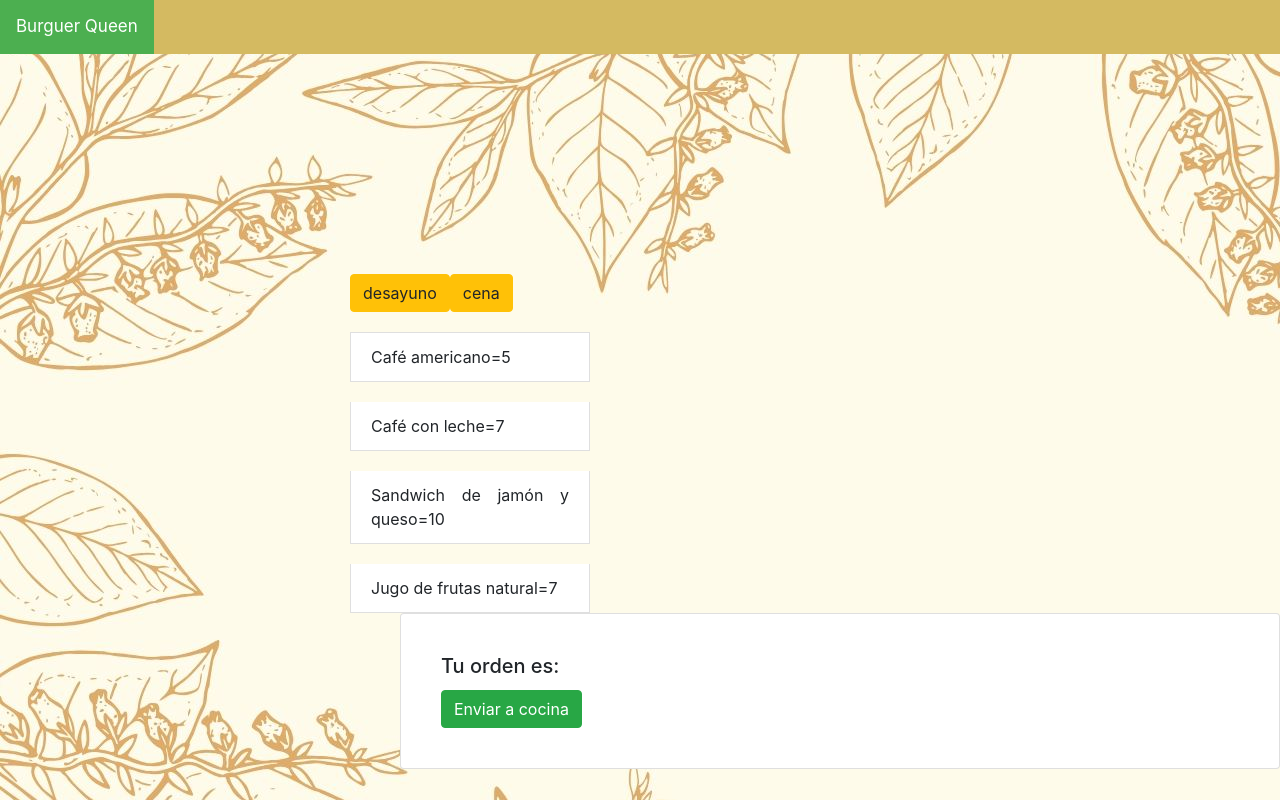
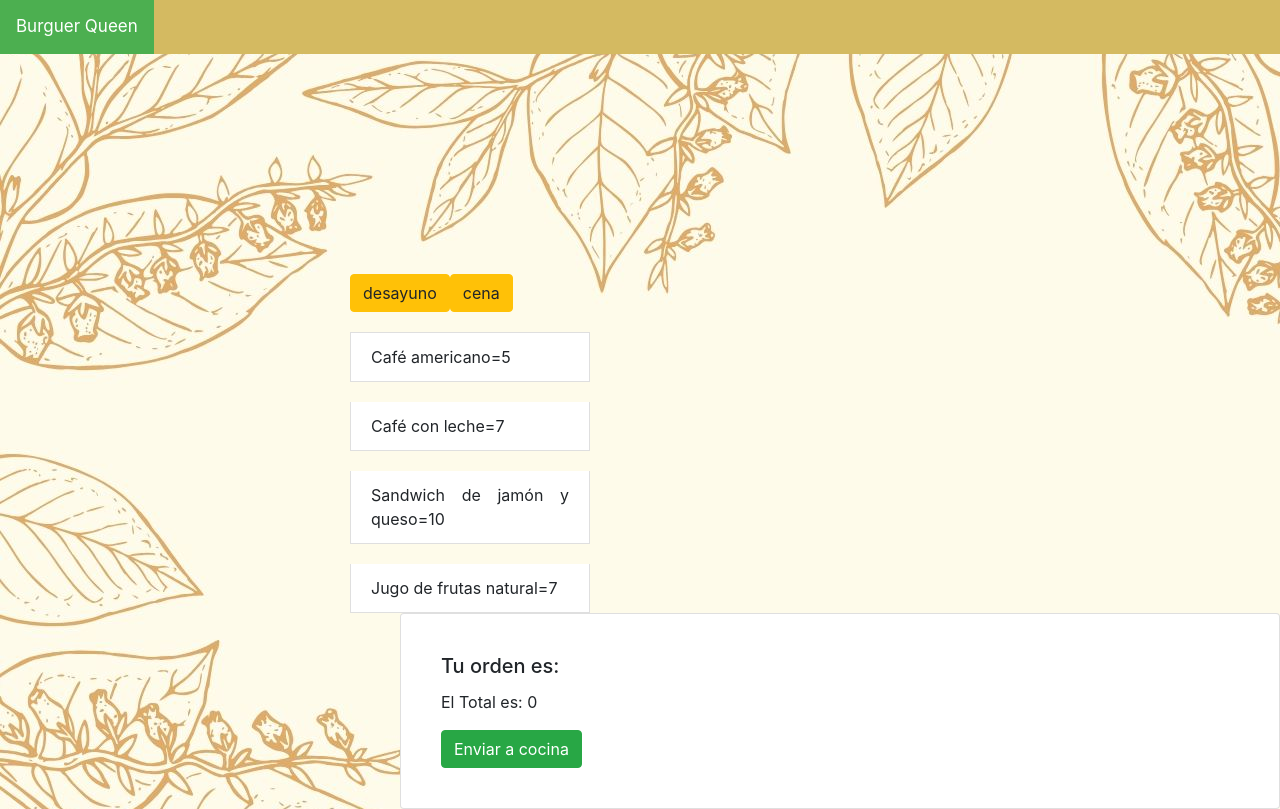
Before and after one commit to LujanWorld/GDL004-burger-queen, a React (Create React App) app: page / in a window 1280 px wide. Both pictures are taken after typing "Sample" into the empty fields and a click on the input "Next". Built offline with nearby package versions, Linux system fonts and the light colour scheme.

Commit message:
sum of items

```diff
--- a/src/Main.js
+++ b/src/Main.js
@@ -6,18 +6,24 @@ import ListGroup from "react-bootstrap/ListGroup";
 export default function Main(props) {
   const [activeType, setActiveType] = useState("desayuno");
   const [order, setOrder] = useState([]);
-  console.log(props.items);
+  // console.log(props.items);
   let uniqueTypes = [];
   props.items.forEach((el) => {
-    console.log(el.type);
+    // console.log(el.type);
     let pos = uniqueTypes.indexOf(el.type);
     if (pos === -1) {
       uniqueTypes.push(el.type);
     }
   });
-  console.log(uniqueTypes);
+  // console.log(uniqueTypes);
 
   const curItems = props.items.filter((item) => item.type === activeType);
+  console.log(curItems);
+  let sum = 0;
+  order.forEach((item) => {
+    sum += item.price;
+  });
+  console.log(sum);
 
   const addProductToOrder = (product) => {
     setOrder([...order, product]);
@@ -26,7 +32,7 @@ export default function Main(props) {
   const removeProductFromOrder = (product) => {
     setOrder(order.filter((pro) => pro.id !== product.id));
   };
-  console.log({ order });
+  // console.log({ order });
   return (
     <form className="items">
       {uniqueTypes.map((ty, index) => (
@@ -69,6 +75,7 @@ export default function Main(props) {
               {product.name}={product.price}
             </ListGroup.Item>
           ))}
+          <p>El Total es: {sum}</p>
           <Button variant="success">Enviar a cocina</Button>
         </Card.Body>
       </Card>
--- a/src/items.js
+++ b/src/items.js
@@ -1,6 +1,6 @@
 export default [
-  { name: "Café americano", price: 5.0, type: "desayuno", category: "", id: 1 },
-  { name: "Café con leche", price: 7.0, type: "desayuno", category: "", id: 2 },
+  { id: 1, name: "Café americano", price: 5.0, type: "desayuno", category: "" },
+  { id: 2, name: "Café con leche", price: 7.0, type: "desayuno", category: "" },
   {
     id: 3,
     name: "Sandwich de jamón y queso",
@@ -72,26 +72,3 @@ export default [
     category: "Para tomar",
   },
 ];
-
-// const filterByType = (arr, t) => {
-//   return arr.filter((item) => item.type === t);
-// };
-
-// console.log(filterByType(items, "cena"));
-
-// function filter(arr, cb) {
-//   let res = [];
-
-//   arr.forEach((el) => {
-//     if (cb(el) == true) {
-//       res.push(el);
-//     }
-//   });
-
-//   return res;
-// }
-// console.log(
-//   items.find((el) => {
-//     return el.name === "Café americano";
-//   })
-// );
```
